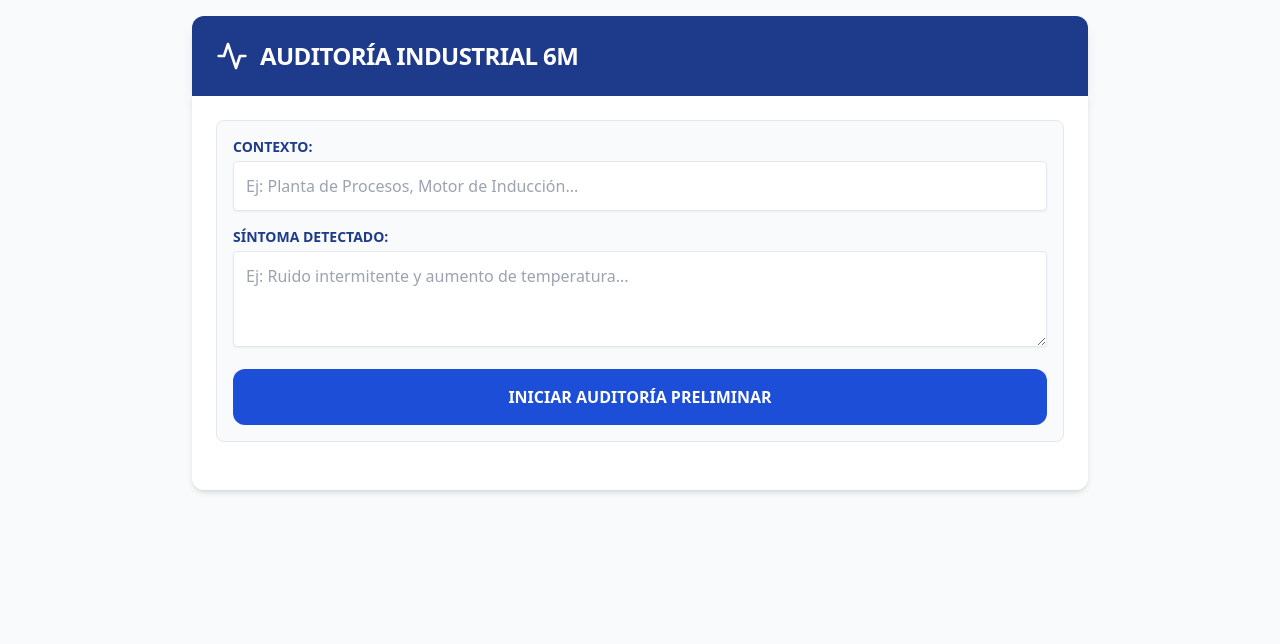
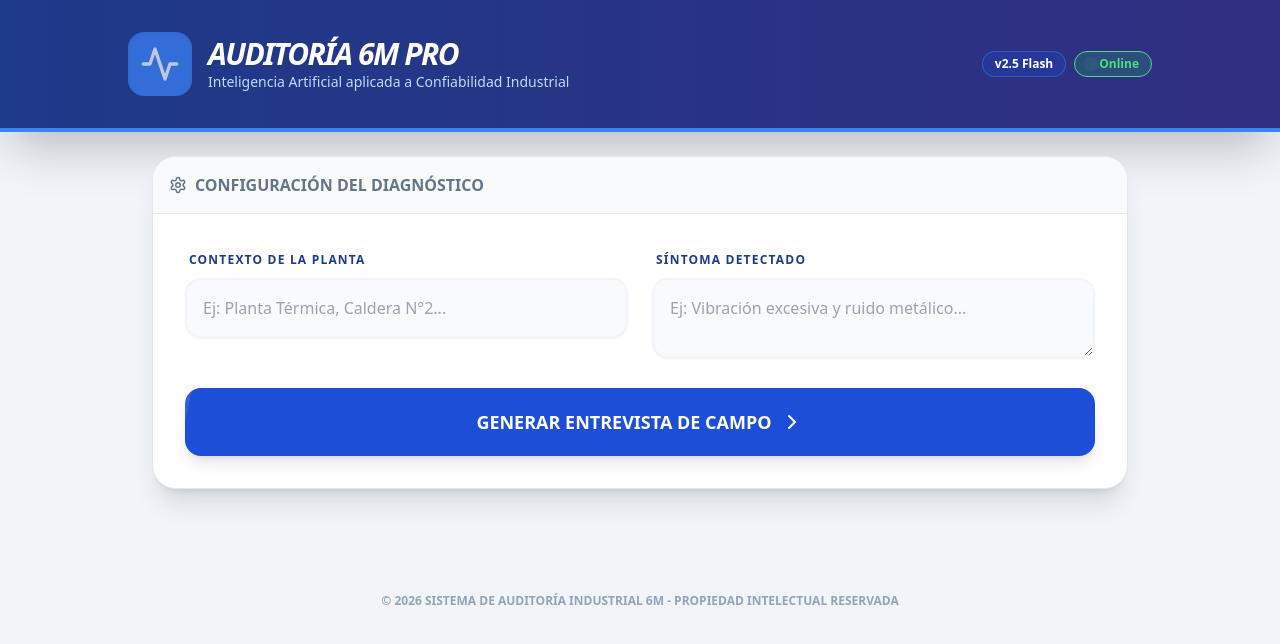
Before and after one commit to gpizarrom3/6MPRUEBAFRONTEND, a React (Create React App) app: page / in a window 1280 px wide. Shown: the top 644 px of the page. Built offline with nearby package versions, Linux system fonts and the light colour scheme.

Commit message:
Update App.js

```diff
--- a/src/App.js
+++ b/src/App.js
@@ -1,5 +1,8 @@
 import React, { useState } from 'react';
-import { FileText, Activity, ClipboardCheck, Briefcase, Info } from 'lucide-react';
+import {
+  FileText, Activity, ClipboardCheck, Briefcase,
+  Info, ChevronRight, AlertTriangle, Settings
+} from 'lucide-react';
 
 function App() {
   const [contexto, setContexto] = useState('');
@@ -9,7 +12,7 @@ function App() {
   const [respuestas, setRespuestas] = useState({});
   const [reporte, setReporte] = useState(null);
 
-  // 1. Generar la Auditoría (Preguntas cualitativas de preventa)
+  // --- LÓGICA (Mantenida exactamente igual) ---
   const handleGenerateEntrevista = async () => {
     setLoading(true);
     setQuestions([]);
@@ -21,29 +24,17 @@ function App() {
         headers: { 'Content-Type': 'application/json' },
         body: JSON.stringify({
           prompt: `SÍNTOMA: ${sintomas}. CONTEXTO: ${contexto}.`,
-          systemPrompt: `Eres un Consultor Senior de Mantenimiento experto en metodología 6M (Ishikawa).
-          Genera una auditoría preliminar para una primera reunión.
-          REGLAS:
-          1. Preguntas 100% relacionadas al síntoma y contexto.
-          2. PROHIBIDO pedir datos duros (medidas, seriales, fechas exactas).
-          3. Las preguntas deben ser CUALITATIVAS (ej: "¿Se percibe vibración al tacto?", "¿El personal ha reportado ruidos?", "¿Se ve fuga de fluidos?").
-          4. Estructura: 3 preguntas por cada una de las 6M (Maquinaria, Mano de Obra, Métodos, Materiales, Medición, Medio Ambiente).
-          Responde ÚNICAMENTE en JSON: { "categorias": [ { "nombre": "...", "preguntas": ["..."] } ] }`
+          systemPrompt: `Eres un Consultor Senior de Mantenimiento experto en metodología 6M (Ishikawa). Genera una auditoría preliminar. REGLAS: 1. Preguntas cualitativas. 2. PROHIBIDO datos duros. 3. 3 preguntas por cada 6M. Responde ÚNICAMENTE en JSON: { "categorias": [ { "nombre": "...", "preguntas": ["..."] } ] }`
         })
       });
       const data = await response.json();
-      const listaExtraida = data.categorias || data.categories || data.preguntas || [];
-      setQuestions(listaExtraida);
-    } catch (error) {
-      console.error("Error:", error);
-    } finally {
-      setLoading(false);
-    }
+      setQuestions(data.categorias || []);
+    } catch (error) { console.error(error); } finally { setLoading(false); }
   };
 
-  const handleOptionChange = (qIdx, catIdx, valor) => {
+  const handleOptionChange = (qIdx, catIdx, valor, pregunta, categoria) => {
     const id = `${catIdx}-${qIdx}`;
-    setRespuestas(prev => ({ ...prev, [id]: { ...prev[id], opcion: valor } }));
+    setRespuestas(prev => ({ ...prev, [id]: { ...prev[id], opcion: valor, pregunta, categoria } }));
   };
 
   const handleCommentChange = (qIdx, catIdx, texto) => {
@@ -51,78 +42,122 @@ function App() {
     setRespuestas(prev => ({ ...prev, [id]: { ...prev[id], comentario: texto } }));
   };
 
-  // 2. Generar Informe ACR (Enfoque 6M y Comercial)
   const handleGenerateACR = async () => {
     setLoading(true);
     try {
-      const promptACR = `SÍNTOMA INICIAL: ${sintomas}. RESPUESTAS AUDITORÍA: ${JSON.stringify(respuestas)}`;
-
+      const promptACR = `SÍNTOMA: ${sintomas}. RESPUESTAS: ${JSON.stringify(respuestas)}`;
       const response = await fetch('https://sixmprueba.onrender.com/api/diagnostico', {
         method: 'POST',
         headers: { 'Content-Type': 'application/json' },
         body: JSON.stringify({
           prompt: promptACR,
-          systemPrompt: `Eres un experto en Análisis de Causa Raíz (ACR). Analiza los datos de la auditoría 6M.
-          ESTRUCTURA DE RESPUESTA (JSON PURO):
-          {
-            "resumen": "Resumen técnico de la situación.",
-            "analisis_6m": { "Maquinaria": "...", "Mano_Obra": "...", "Metodos": "...", "Materiales": "...", "Medicion": "...", "Medio_Ambiente": "..." },
-            "hipotesis": "Hipótesis principal del fallo.",
-            "conclusiones": "Conclusión técnica general.",
-            "solucion_profesional": "Explicación de la solución necesaria y por qué es vital contratarnos para ejecutar el servicio definitivo."
-          }`
+          systemPrompt: `Eres un Experto en Confiabilidad. Analiza y responde en JSON: { "resumen": "...", "analisis_6m": { "Maquinaria": "...", "Mano_Obra": "...", "Metodos": "...", "Materiales": "...", "Medicion": "...", "Medio_Ambiente": "..." }, "hipotesis": "...", "conclusiones": "...", "solucion_profesional": "..." }`
         })
       });
       const data = await response.json();
       setReporte(data);
-      window.scrollTo(0, document.body.scrollHeight);
-    } catch (error) {
-      alert("Error al generar el reporte");
-    } finally {
-      setLoading(false);
-    }
+      window.scrollTo({ top: document.body.scrollHeight, behavior: 'smooth' });
+    } catch (error) { alert("Error"); } finally { setLoading(false); }
   };
 
   return (
-    <div className="min-h-screen bg-slate-50 p-4 pb-20">
-      <div className="max-w-4xl mx-auto">
-        <header className="bg-blue-900 text-white p-6 rounded-t-xl shadow-lg flex items-center gap-3">
-          <Activity size={32} />
-          <h1 className="text-2xl font-bold uppercase tracking-tight">Auditoría Industrial 6M</h1>
+    <div className="min-h-screen bg-slate-100 font-sans text-slate-900">
+      {/* HEADER DINÁMICO */}
+      <header className="bg-gradient-to-r from-blue-900 to-indigo-900 text-white p-8 shadow-2xl border-b-4 border-blue-500">
+        <div className="max-w-5xl mx-auto flex flex-col md:flex-row justify-between items-center gap-4">
+          <div className="flex items-center gap-4">
+            <div className="bg-blue-500 p-3 rounded-2xl shadow-inner animate-pulse">
+              <Activity size={40} className="text-white" />
+            </div>
+            <div>
+              <h1 className="text-3xl font-black tracking-tighter uppercase italic">Auditoría 6M Pro</h1>
+              <p className="text-blue-200 text-sm font-medium">Inteligencia Artificial aplicada a Confiabilidad Industrial</p>
+            </div>
+          </div>
+          <div className="flex gap-2">
+            <span className="bg-blue-800/50 px-3 py-1 rounded-full text-xs font-bold border border-blue-400/30">v2.5 Flash</span>
+            <span className="bg-green-500/20 px-3 py-1 rounded-full text-xs font-bold border border-green-400 text-green-400 flex items-center gap-1">
+              <div className="w-2 h-2 bg-green-400 rounded-full animate-ping" /> Online
+            </span>
+          </div>
+        </div>
       </header>
 
-        <main className="bg-white p-6 rounded-b-xl shadow-md space-y-6">
-          <section className="grid gap-4 bg-slate-50 p-4 rounded-lg border">
-            <div>
-              <label className="block text-sm font-black text-blue-900 mb-1 uppercase">Contexto:</label>
-              <input className="w-full p-3 border rounded shadow-sm" value={contexto} onChange={(e) => setContexto(e.target.value)} placeholder="Ej: Planta de Procesos, Motor de Inducción..." />
+      <main className="max-w-5xl mx-auto p-6 space-y-10">
+
+        {/* SECCIÓN DE ENTRADA - DISEÑO DE CARD */}
+        <section className="bg-white rounded-3xl shadow-xl overflow-hidden border border-slate-200 transform transition-all">
+          <div className="bg-slate-50 p-4 border-b font-bold text-slate-500 flex items-center gap-2">
+            <Settings size={18} /> CONFIGURACIÓN DEL DIAGNÓSTICO
           </div>
-            <div>
-              <label className="block text-sm font-black text-blue-900 mb-1 uppercase">Síntoma Detectado:</label>
-              <textarea className="w-full p-3 border rounded shadow-sm h-24" value={sintomas} onChange={(e) => setSintomas(e.target.value)} placeholder="Ej: Ruido intermitente y aumento de temperatura..." />
+          <div className="p-8 grid md:grid-cols-2 gap-6">
+            <div className="space-y-2">
+              <label className="text-xs font-black text-blue-900 uppercase tracking-widest ml-1">Contexto de la Planta</label>
+              <input
+                className="w-full p-4 bg-slate-50 border-2 border-slate-100 rounded-2xl focus:border-blue-500 focus:bg-white outline-none transition-all shadow-sm"
+                value={contexto}
+                onChange={(e) => setContexto(e.target.value)}
+                placeholder="Ej: Planta Térmica, Caldera N°2..."
+              />
             </div>
-            <button onClick={handleGenerateEntrevista} disabled={loading} className="w-full bg-blue-700 text-white p-4 rounded-xl font-black hover:bg-blue-800">
-              {loading ? "PROCESANDO..." : "INICIAR AUDITORÍA PRELIMINAR"}
+            <div className="space-y-2">
+              <label className="text-xs font-black text-blue-900 uppercase tracking-widest ml-1">Síntoma Detectado</label>
+              <textarea
+                className="w-full p-4 bg-slate-50 border-2 border-slate-100 rounded-2xl focus:border-blue-500 focus:bg-white outline-none transition-all shadow-sm h-20"
+                value={sintomas}
+                onChange={(e) => setSintomas(e.target.value)}
+                placeholder="Ej: Vibración excesiva y ruido metálico..."
+              />
+            </div>
+            <button
+              onClick={handleGenerateEntrevista}
+              disabled={loading}
+              className="md:col-span-2 group relative overflow-hidden bg-blue-700 text-white p-5 rounded-2xl font-black text-lg shadow-lg hover:shadow-blue-200 transition-all active:scale-95"
+            >
+              <div className="absolute inset-0 bg-white/10 group-hover:translate-x-full transition-transform duration-500 -skew-x-12 -translate-x-full" />
+              <span className="relative flex items-center justify-center gap-2">
+                {loading ? "PROCESANDO DATOS..." : "GENERAR ENTREVISTA DE CAMPO"} <ChevronRight />
+              </span>
             </button>
+          </div>
         </section>
 
-          <section className="space-y-8">
+        {/* LISTADO DE PREGUNTAS 6M - DISEÑO INTERACTIVO */}
+        <section className="grid gap-8">
           {questions.map((cat, catIdx) => (
-              <div key={catIdx} className="border rounded-xl overflow-hidden shadow-sm">
-                <div className="bg-slate-800 text-white p-3 font-bold uppercase text-center">{cat.nombre}</div>
-                <div className="divide-y">
+            <div key={catIdx} className="bg-white rounded-3xl shadow-lg border border-slate-100 overflow-hidden">
+              <div className="bg-slate-900 text-white p-4 px-8 font-black uppercase tracking-widest flex justify-between items-center">
+                <span>{cat.nombre}</span>
+                <div className="bg-blue-500 px-3 py-1 rounded text-[10px]">M-ISO 9001</div>
+              </div>
+              <div className="divide-y divide-slate-50">
                 {(cat.preguntas || []).map((p, qIdx) => (
-                    <div key={qIdx} className="p-4 bg-white space-y-3">
-                      <p className="font-semibold text-slate-800">{p}</p>
-                      <div className="flex flex-wrap gap-2">
+                  <div key={qIdx} className="p-6 hover:bg-slate-50 transition-colors space-y-4">
+                    <p className="text-lg font-bold text-slate-700 leading-tight">
+                      <span className="text-blue-500 mr-2">#0{qIdx+1}</span> {p}
+                    </p>
+                    <div className="flex flex-wrap items-center gap-4">
+                      <div className="flex bg-slate-100 p-1 rounded-xl border border-slate-200">
                         {['SI', 'NO', 'S.I.'].map((opt) => (
-                          <button key={opt} onClick={() => handleOptionChange(qIdx, catIdx, opt)}
-                            className={`px-4 py-2 rounded-md font-bold text-xs transition-all ${respuestas[`${catIdx}-${qIdx}`]?.opcion === opt ? 'bg-blue-600 text-white shadow-inner' : 'bg-slate-100 text-slate-500'}`}>
+                          <button
+                            key={opt}
+                            onClick={() => handleOptionChange(qIdx, catIdx, opt, p, cat.nombre)}
+                            className={`px-6 py-2 rounded-lg font-black text-xs transition-all ${
+                              respuestas[`${catIdx}-${qIdx}`]?.opcion === opt
+                              ? 'bg-blue-600 text-white shadow-lg scale-110'
+                              : 'text-slate-400 hover:text-slate-600'
+                            }`}
+                          >
                             {opt}
                           </button>
                         ))}
                       </div>
-                      <textarea className="w-full p-2 text-sm border rounded bg-slate-50" placeholder="Observaciones del cliente..." onChange={(e) => handleCommentChange(qIdx, catIdx, e.target.value)} />
+                      <input
+                        className="flex-1 min-w-[200px] p-2 bg-transparent border-b-2 border-slate-100 focus:border-blue-400 outline-none text-sm italic text-slate-500"
+                        placeholder="Añadir comentario técnico..."
+                        onChange={(e) => handleCommentChange(qIdx, catIdx, e.target.value)}
+                      />
+                    </div>
                   </div>
                 ))}
               </div>
@@ -130,54 +165,72 @@ function App() {
           ))}
         </section>
 
+        {/* BOTÓN ACR */}
         {questions.length > 0 && !reporte && (
-            <button onClick={handleGenerateACR} disabled={loading} className="w-full bg-green-600 text-white p-5 rounded-xl font-black text-xl shadow-xl hover:bg-green-700 mt-10 flex items-center justify-center gap-3">
-              <ClipboardCheck size={28} /> {loading ? "GENERANDO INFORME..." : "GENERAR INFORME ACR PROFESIONAL"}
+          <button
+            onClick={handleGenerateACR}
+            disabled={loading}
+            className="w-full bg-emerald-600 text-white p-8 rounded-3xl font-black text-2xl shadow-2xl hover:bg-emerald-700 hover:-translate-y-1 transition-all flex items-center justify-center gap-4 border-b-8 border-emerald-900"
+          >
+            <ClipboardCheck size={40} /> {loading ? "PROCESANDO INFORME..." : "GENERAR INFORME ACR FINAL"}
           </button>
         )}
 
+        {/* REPORTE FINAL - DISEÑO DE IMPACTO */}
         {reporte && (
-            <section className="mt-10 p-8 bg-white border-2 border-green-500 rounded-3xl shadow-2xl space-y-6">
-              <h2 className="text-3xl font-black text-green-900 border-b-4 border-green-500 pb-2 flex items-center gap-2 uppercase">
-                <ClipboardCheck size={36} /> Informe ACR Preliminar
-              </h2>
-
-              <div className="bg-slate-50 p-4 rounded-lg">
-                <h3 className="font-bold text-slate-700 uppercase text-xs mb-2">Resumen General:</h3>
-                <p className="text-slate-700 italic">{reporte.resumen}</p>
+          <section className="mt-16 bg-white rounded-[40px] shadow-[0_35px_60px_-15px_rgba(0,0,0,0.1)] border-t-8 border-emerald-500 overflow-hidden animate-in fade-in zoom-in duration-500">
+            <div className="p-10 space-y-10">
+              <div className="flex items-center gap-4 border-b-2 border-slate-100 pb-6">
+                <div className="bg-emerald-100 p-4 rounded-full text-emerald-600">
+                  <ClipboardCheck size={48} />
+                </div>
+                <div>
+                  <h2 className="text-4xl font-black text-slate-800 tracking-tighter uppercase">Análisis de Causa Raíz</h2>
+                  <p className="text-slate-400 font-bold">REPORTE TÉCNICO PRELIMINAR DE CAMPO</p>
+                </div>
               </div>
 
-              <div className="grid md:grid-cols-2 gap-4">
+              <div className="bg-slate-50 p-6 rounded-3xl border border-slate-100">
+                <h3 className="text-xs font-black text-emerald-700 uppercase tracking-widest mb-2">Resumen Ejecutivo</h3>
+                <p className="text-slate-600 leading-relaxed font-medium italic">"{reporte.resumen}"</p>
+              </div>
+
+              <div className="grid md:grid-cols-2 lg:grid-cols-3 gap-4">
                 {Object.entries(reporte.analisis_6m || {}).map(([key, val]) => (
-                  <div key={key} className="p-3 border-l-4 border-blue-900 bg-slate-50 rounded-r-lg">
-                    <h4 className="font-black text-blue-900 text-xs uppercase">{key}</h4>
-                    <p className="text-sm text-slate-600 leading-tight">{val}</p>
+                  <div key={key} className="p-5 bg-white border-2 border-slate-50 rounded-2xl shadow-sm hover:border-blue-100 transition-all">
+                    <h4 className="font-black text-blue-900 text-[10px] uppercase tracking-tighter mb-1 border-b border-blue-50 pb-1">{key}</h4>
+                    <p className="text-xs text-slate-500 leading-snug">{val}</p>
                   </div>
                 ))}
               </div>
 
-              <div className="p-5 bg-amber-50 border-2 border-amber-200 rounded-xl">
-                <h3 className="font-black text-amber-900 flex items-center gap-2 uppercase"><Info size={20}/> Hipótesis Técnica:</h3>
-                <p className="mt-2 text-amber-900 leading-relaxed font-medium">{reporte.hipotesis}</p>
+              <div className="p-8 bg-amber-50 border-2 border-amber-100 rounded-[32px] relative overflow-hidden">
+                <AlertTriangle className="absolute right-[-10px] top-[-10px] text-amber-200/50" size={120} />
+                <h3 className="font-black text-amber-900 flex items-center gap-2 mb-2 uppercase italic tracking-tighter">
+                  <Info size={24} /> Hipótesis Técnica Sugerida
+                </h3>
+                <p className="text-amber-900 font-bold text-lg leading-tight relative z-10">{reporte.hipotesis}</p>
               </div>
 
-              <div className="p-5 border border-slate-200 rounded-xl">
-                <h3 className="font-black text-slate-800 mb-2 uppercase text-sm">Conclusiones:</h3>
-                <p className="text-slate-700">{reporte.conclusiones}</p>
-              </div>
-
-              <div className="p-6 bg-blue-900 text-white rounded-2xl shadow-xl border-b-8 border-blue-700">
-                <h3 className="font-black text-xl mb-3 flex items-center gap-2 uppercase">
-                  <Briefcase /> Propuesta de Servicio Profesional:
-                </h3>
-                <p className="text-blue-50 leading-relaxed italic font-medium">
+              <div className="p-8 bg-blue-900 text-white rounded-[32px] shadow-2xl border-b-8 border-blue-950 relative">
+                <Briefcase className="mb-4 text-blue-400" size={32} />
+                <h3 className="text-2xl font-black mb-4 uppercase tracking-tighter">Propuesta de Solución Profesional</h3>
+                <p className="text-blue-100 leading-relaxed font-medium text-lg italic">
                   {reporte.solucion_profesional}
                 </p>
+                <div className="mt-8 pt-6 border-t border-blue-800 flex justify-between items-center text-xs font-bold text-blue-400">
+                  <span>CONSULTORÍA 6M ESTRATÉGICA</span>
+                  <span>CERRAR REVISIÓN</span>
+                </div>
+              </div>
             </div>
           </section>
         )}
       </main>
-      </div>
+
+      <footer className="text-center p-10 text-slate-400 text-xs font-bold">
+        © 2026 SISTEMA DE AUDITORÍA INDUSTRIAL 6M - PROPIEDAD INTELECTUAL RESERVADA
+      </footer>
     </div>
   );
 }
```
Lines whose indentation alone changed are shown as unchanged.
